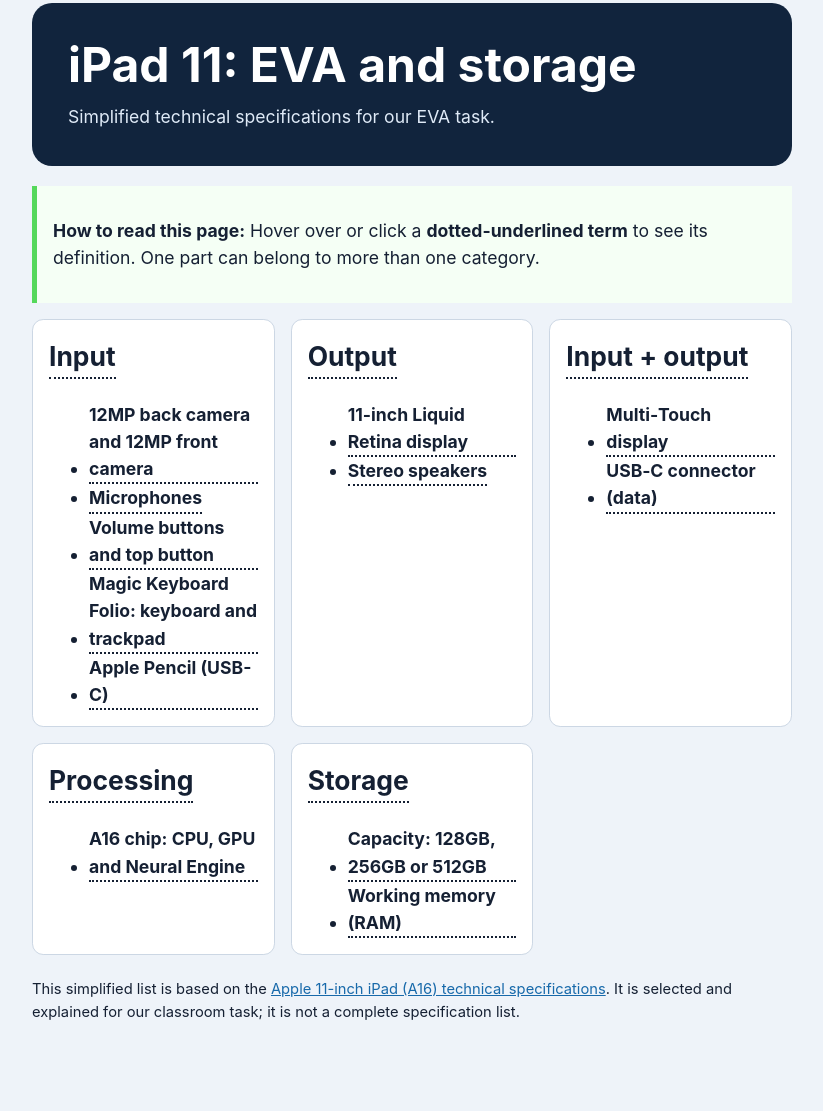
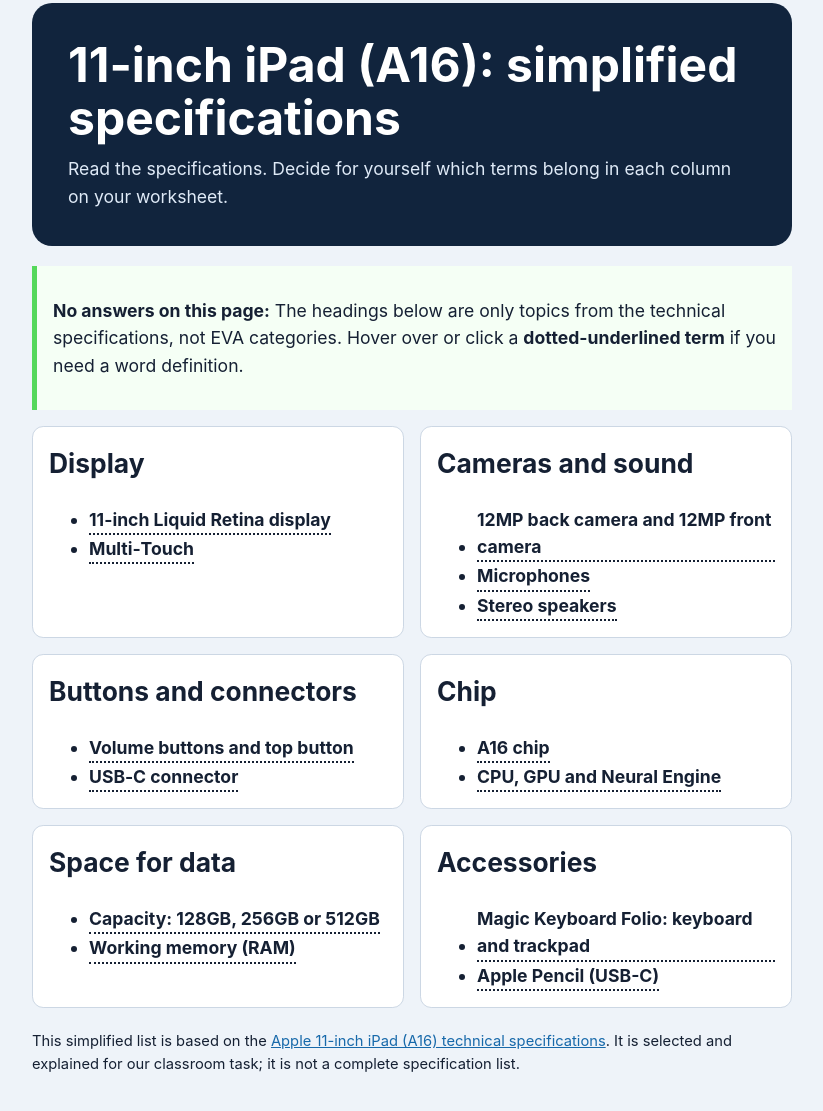
Before and after one commit to eudinaesis/grg23, a plain HTML site: page 1d-dgb/iPad-11-EVA-Spezifikationen.html in a window 1280 px wide. Shown: the part 95-1206 px from the top of the page, without its empty margins (228-1051 px from the left). Drawn offline with Linux system fonts and the light colour scheme.

Commit message:
Keep iPad EVA reference free of category answers

```diff
--- a/1d-dgb/iPad-11-EVA-Spezifikationen.html
+++ b/1d-dgb/iPad-11-EVA-Spezifikationen.html
@@ -3,15 +3,15 @@
 <head>
   <meta charset="utf-8">
   <meta name="viewport" content="width=device-width, initial-scale=1">
-  <title>iPad 11: EVA und Speicher – 1D – GRG 23</title>
+  <title>11" iPad (A16): Vereinfachte Daten – 1D – GRG 23</title>
   <link rel="stylesheet" href="../assets/styles.css">
   <script src="../assets/language.js" defer></script>
   <link rel="stylesheet" href="../assets/breadcrumbs.css">
   <style>
-    .category-grid { display: grid; grid-template-columns: repeat(auto-fit, minmax(15rem, 1fr)); gap: 1rem; margin-top: 1rem; }
-    .category-card { border: 1px solid var(--line); border-radius: .7rem; padding: 1rem; background: white; }
-    .category-card h2 { margin-top: 0; }
-    .category-card ul { margin-bottom: 0; }
+    .spec-grid { display: grid; grid-template-columns: repeat(auto-fit, minmax(16rem, 1fr)); gap: 1rem; margin-top: 1rem; }
+    .spec-card { border: 1px solid var(--line); border-radius: .7rem; padding: 1rem; background: white; }
+    .spec-card h2 { margin-top: 0; }
+    .spec-card ul { margin-bottom: 0; }
     .term { position: relative; display: inline; border: 0; border-bottom: 2px dotted currentColor; padding: 0; background: transparent; color: inherit; font: inherit; font-weight: 700; cursor: help; text-align: left; }
     .term:focus-visible { outline: 3px solid #facc15; outline-offset: 3px; }
     .definition { display: none; position: absolute; z-index: 5; left: 0; top: calc(100% + .4rem); width: min(21rem, 72vw); padding: .7rem .8rem; border: 1px solid #334155; border-radius: .45rem; background: #0f172a; color: white; font-size: .9rem; font-weight: 400; line-height: 1.35; box-shadow: 0 .4rem 1.2rem rgb(15 23 42 / .28); }
@@ -25,59 +25,66 @@
     <button type="button" data-set-lang="de" aria-pressed="true">DE</button>
     <button type="button" data-set-lang="en" aria-pressed="false">EN</button>
   </div>
-  <a class="address-banner" href="../"><strong>pnorthup.me/grg23</strong> → 1D → <span data-lang="de">iPad 11: EVA und Speicher</span><span data-lang="en">iPad 11: EVA and storage</span></a>
+  <a class="address-banner" href="../"><strong>pnorthup.me/grg23</strong> → 1D → <span data-lang="de">11" iPad: vereinfachte Daten</span><span data-lang="en">11-inch iPad: simplified specifications</span></a>
   <main class="site-shell">
     <!-- site-breadcrumb:start --><nav class="breadcrumb site-breadcrumb" aria-label="Brotkrumen / Breadcrumbs"><ol><li><a href="../index.html">GRG 23</a></li><li><a href="index.html">1D · DGB</a></li><li><a href="EVA-Prinzip-Teil-2.html"><span data-lang="de">EVA-Prinzip Teil 2</span><span data-lang="en">EVA principle part 2</span></a></li><li><span aria-current="page">iPad 11</span></li></ol></nav><!-- site-breadcrumb:end -->
     <header class="site-header">
-      <h1><span data-lang="de">iPad 11: EVA und Speicher</span><span data-lang="en">iPad 11: EVA and storage</span></h1>
-      <p><span data-lang="de">Vereinfachte technische Daten für unsere EVA-Aufgabe.</span><span data-lang="en">Simplified technical specifications for our EVA task.</span></p>
+      <h1><span data-lang="de">11" iPad (A16): Vereinfachte Daten</span><span data-lang="en">11-inch iPad (A16): simplified specifications</span></h1>
+      <p><span data-lang="de">Lies die Daten. Entscheide selbst, welche Begriffe zu welcher Spalte auf deinem Arbeitsblatt passen.</span><span data-lang="en">Read the specifications. Decide for yourself which terms belong in each column on your worksheet.</span></p>
     </header>
 
     <aside class="note">
-      <p data-lang="de"><strong>So liest du diese Seite:</strong> Fahre mit der Maus über einen <strong>gepunktet unterstrichenen Begriff</strong> oder klicke darauf. Dann siehst du eine Erklärung. Ein Teil kann in mehr als eine Kategorie gehören.</p>
-      <p data-lang="en"><strong>How to read this page:</strong> Hover over or click a <strong>dotted-underlined term</strong> to see its definition. One part can belong to more than one category.</p>
+      <p data-lang="de"><strong>Keine Lösungen auf dieser Seite:</strong> Die Überschriften unten sind nur Themen aus den technischen Daten, keine EVA-Kategorien. Fahre mit der Maus über einen <strong>gepunktet unterstrichenen Begriff</strong> oder klicke darauf, wenn du eine Wort-Erklärung brauchst.</p>
+      <p data-lang="en"><strong>No answers on this page:</strong> The headings below are only topics from the technical specifications, not EVA categories. Hover over or click a <strong>dotted-underlined term</strong> if you need a word definition.</p>
     </aside>
 
-    <section class="category-grid" aria-label="iPad EVA categories">
-      <article class="category-card">
-        <h2><button class="term" type="button" aria-expanded="false"><span data-lang="de">Eingabe</span><span data-lang="en">Input</span><span class="definition"><span data-lang="de">Etwas gibt Informationen <strong>in</strong> das iPad hinein: zum Beispiel Berührung, Ton, ein Bild oder ein Tastendruck.</span><span data-lang="en">Something sends information <strong>into</strong> the iPad: for example a touch, sound, a picture or a key press.</span></span></button></h2>
+    <section class="spec-grid" aria-label="Simplified iPad specifications">
+      <article class="spec-card">
+        <h2><span data-lang="de">Bildschirm</span><span data-lang="en">Display</span></h2>
         <ul>
-          <li><button class="term" type="button" aria-expanded="false"><span data-lang="de">12-MP-Kamera hinten und 12-MP-Kamera vorne</span><span data-lang="en">12MP back camera and 12MP front camera</span><span class="definition"><span data-lang="de">Eine Kamera nimmt Licht auf und macht daraus Bild- oder Videodaten für das iPad.</span><span data-lang="en">A camera takes in light and turns it into image or video data for the iPad.</span></span></button></li>
-          <li><button class="term" type="button" aria-expanded="false"><span data-lang="de">Mikrofone</span><span data-lang="en">Microphones</span><span class="definition"><span data-lang="de">Mikrofone nehmen Schall auf und machen daraus digitale Tondaten.</span><span data-lang="en">Microphones take in sound and turn it into digital audio data.</span></span></button></li>
-          <li><button class="term" type="button" aria-expanded="false"><span data-lang="de">Lautstärketasten und obere Taste</span><span data-lang="en">Volume buttons and top button</span><span class="definition"><span data-lang="de">Ein Tastendruck ist eine Anweisung an das iPad.</span><span data-lang="en">A button press is an instruction sent to the iPad.</span></span></button></li>
-          <li><button class="term" type="button" aria-expanded="false"><span data-lang="de">Magic Keyboard Folio: Tastatur und Trackpad</span><span data-lang="en">Magic Keyboard Folio: keyboard and trackpad</span><span class="definition"><span data-lang="de">Tasten schreiben Zeichen; das Trackpad steuert den Zeiger. Beides schickt Eingaben an das iPad.</span><span data-lang="en">Keys type characters; the trackpad controls the pointer. Both send input to the iPad.</span></span></button></li>
-          <li><button class="term" type="button" aria-expanded="false"><span data-lang="de">Apple Pencil (USB-C)</span><span data-lang="en">Apple Pencil (USB-C)</span><span class="definition"><span data-lang="de">Der Pencil sendet Berührungen und Bewegungen zum iPad, zum Beispiel beim Schreiben oder Zeichnen.</span><span data-lang="en">The Pencil sends touches and movements to the iPad, for example when writing or drawing.</span></span></button></li>
+          <li><button class="term" type="button" aria-expanded="false"><span data-lang="de">11" Liquid-Retina-Display</span><span data-lang="en">11-inch Liquid Retina display</span><span class="definition"><span data-lang="de">Der flache Bildschirm des iPads. Er zeigt zum Beispiel Text, Bilder, Videos und Spiele.</span><span data-lang="en">The iPad’s flat screen. It shows text, pictures, videos and games.</span></span></button></li>
+          <li><button class="term" type="button" aria-expanded="false"><span data-lang="de">Multi-Touch</span><span data-lang="en">Multi‑Touch</span><span class="definition"><span data-lang="de">Der Bildschirm kann mehrere Berührungen gleichzeitig erkennen, zum Beispiel zwei Finger zum Vergrößern eines Bildes.</span><span data-lang="en">The screen can detect several touches at once, for example two fingers to enlarge a picture.</span></span></button></li>
         </ul>
       </article>
 
-      <article class="category-card">
-        <h2><button class="term" type="button" aria-expanded="false"><span data-lang="de">Ausgabe</span><span data-lang="en">Output</span><span class="definition"><span data-lang="de">Das iPad zeigt, spielt oder gibt Informationen <strong>an dich</strong> aus.</span><span data-lang="en">The iPad shows, plays or sends information <strong>to you</strong>.</span></span></button></h2>
+      <article class="spec-card">
+        <h2><span data-lang="de">Kameras und Ton</span><span data-lang="en">Cameras and sound</span></h2>
         <ul>
-          <li><button class="term" type="button" aria-expanded="false"><span data-lang="de">11" Liquid-Retina-Display</span><span data-lang="en">11-inch Liquid Retina display</span><span class="definition"><span data-lang="de">Das Display zeigt Text, Bilder, Videos und Spiele.</span><span data-lang="en">The display shows text, pictures, videos and games.</span></span></button></li>
-          <li><button class="term" type="button" aria-expanded="false"><span data-lang="de">Stereo-Lautsprecher</span><span data-lang="en">Stereo speakers</span><span class="definition"><span data-lang="de">Die Lautsprecher machen aus digitalen Tondaten hörbaren Schall.</span><span data-lang="en">The speakers turn digital audio data into sound you can hear.</span></span></button></li>
+          <li><button class="term" type="button" aria-expanded="false"><span data-lang="de">12-MP-Kamera hinten und 12-MP-Kamera vorne</span><span data-lang="en">12MP back camera and 12MP front camera</span><span class="definition"><span data-lang="de">Die Kameras können Fotos und Videos aufnehmen. Die vordere Kamera eignet sich zum Beispiel für Videoanrufe.</span><span data-lang="en">The cameras can record photos and videos. The front camera is useful, for example, for video calls.</span></span></button></li>
+          <li><button class="term" type="button" aria-expanded="false"><span data-lang="de">Mikrofone</span><span data-lang="en">Microphones</span><span class="definition"><span data-lang="de">Mikrofone nehmen Schall auf, zum Beispiel deine Stimme bei einer Aufnahme.</span><span data-lang="en">Microphones pick up sound, for example your voice in a recording.</span></span></button></li>
+          <li><button class="term" type="button" aria-expanded="false"><span data-lang="de">Stereo-Lautsprecher</span><span data-lang="en">Stereo speakers</span><span class="definition"><span data-lang="de">Die Lautsprecher machen Ton hörbar, zum Beispiel Musik oder die Stimme in einem Video.</span><span data-lang="en">The speakers make sound audible, for example music or a voice in a video.</span></span></button></li>
         </ul>
       </article>
 
-      <article class="category-card">
-        <h2><button class="term" type="button" aria-expanded="false"><span data-lang="de">Eingabe + Ausgabe</span><span data-lang="en">Input + output</span><span class="definition"><span data-lang="de">Manche Teile können Informationen hinein- und herausgeben. Sie gehören dann zu beiden Kategorien.</span><span data-lang="en">Some parts can send information in and out. They then belong to both categories.</span></span></button></h2>
+      <article class="spec-card">
+        <h2><span data-lang="de">Tasten und Anschlüsse</span><span data-lang="en">Buttons and connectors</span></h2>
         <ul>
-          <li><button class="term" type="button" aria-expanded="false"><span data-lang="de">Multi-Touch-Display</span><span data-lang="en">Multi‑Touch display</span><span class="definition"><span data-lang="de">Der Bildschirm zeigt etwas <strong>an</strong> und erkennt gleichzeitig deine Berührungen. Deshalb ist er Ausgabe <strong>und</strong> Eingabe.</span><span data-lang="en">The screen displays something <strong>to you</strong> and also detects your touches. Therefore it is output <strong>and</strong> input.</span></span></button></li>
-          <li><button class="term" type="button" aria-expanded="false"><span data-lang="de">USB-C-Anschluss (Daten)</span><span data-lang="en">USB‑C connector (data)</span><span class="definition"><span data-lang="de">Über USB-C können Daten zum iPad hinein und vom iPad heraus übertragen werden. Auch Laden ist möglich.</span><span data-lang="en">USB‑C can transfer data into the iPad and out of the iPad. It can also charge it.</span></span></button></li>
+          <li><button class="term" type="button" aria-expanded="false"><span data-lang="de">Lautstärketasten und obere Taste</span><span data-lang="en">Volume buttons and top button</span><span class="definition"><span data-lang="de">Mit den Lautstärketasten änderst du die Lautstärke. Die obere Taste schaltet das iPad ein oder aus.</span><span data-lang="en">The volume buttons change the volume. The top button turns the iPad on or off.</span></span></button></li>
+          <li><button class="term" type="button" aria-expanded="false"><span data-lang="de">USB-C-Anschluss</span><span data-lang="en">USB‑C connector</span><span class="definition"><span data-lang="de">Hier kannst du ein Ladekabel oder anderes Zubehör anschließen. Über ein passendes Kabel können auch Dateien übertragen werden.</span><span data-lang="en">This is where you connect a charging cable or other accessories. With a suitable cable, files can also be transferred.</span></span></button></li>
         </ul>
       </article>
 
-      <article class="category-card">
-        <h2><button class="term" type="button" aria-expanded="false"><span data-lang="de">Verarbeitung</span><span data-lang="en">Processing</span><span class="definition"><span data-lang="de">Das iPad verarbeitet Daten: Es rechnet, vergleicht, entscheidet und macht aus Eingaben ein Ergebnis.</span><span data-lang="en">The iPad processes data: it calculates, compares, decides and turns input into a result.</span></span></button></h2>
+      <article class="spec-card">
+        <h2><span data-lang="de">Chip</span><span data-lang="en">Chip</span></h2>
         <ul>
-          <li><button class="term" type="button" aria-expanded="false"><span data-lang="de">A16 Chip: CPU, GPU und Neural Engine</span><span data-lang="en">A16 chip: CPU, GPU and Neural Engine</span><span class="definition"><span data-lang="de">Der Chip ist das Rechenzentrum des iPads. Die CPU führt Befehle aus, die GPU hilft bei Bildern und Spielen, und die Neural Engine hilft bei Aufgaben mit maschinellem Lernen.</span><span data-lang="en">The chip is the iPad’s calculation centre. The CPU follows instructions, the GPU helps with images and games, and the Neural Engine helps with machine-learning tasks.</span></span></button></li>
+          <li><button class="term" type="button" aria-expanded="false"><span data-lang="de">A16 Chip</span><span data-lang="en">A16 chip</span><span class="definition"><span data-lang="de">Ein sehr kleiner Bauteil im iPad, der Befehle ausführt und mit Daten rechnet.</span><span data-lang="en">A very small part inside the iPad that follows instructions and calculates with data.</span></span></button></li>
+          <li><button class="term" type="button" aria-expanded="false"><span data-lang="de">CPU, GPU und Neural Engine</span><span data-lang="en">CPU, GPU and Neural Engine</span><span class="definition"><span data-lang="de">Teile des A16 Chips: Die CPU führt viele Befehle aus, die GPU hilft besonders bei Bildern und Spielen, und die Neural Engine hilft bei bestimmten Aufgaben mit maschinellem Lernen.</span><span data-lang="en">Parts of the A16 chip: the CPU follows many instructions, the GPU especially helps with pictures and games, and the Neural Engine helps with certain machine-learning tasks.</span></span></button></li>
         </ul>
       </article>
 
-      <article class="category-card">
-        <h2><button class="term" type="button" aria-expanded="false"><span data-lang="de">Speicher</span><span data-lang="en">Storage</span><span class="definition"><span data-lang="de">Speicher bewahrt Daten auf, damit sie später wieder da sind: zum Beispiel Apps, Fotos, Videos und Dateien.</span><span data-lang="en">Storage keeps data so it is still there later: for example apps, photos, videos and files.</span></span></button></h2>
+      <article class="spec-card">
+        <h2><span data-lang="de">Platz für Daten</span><span data-lang="en">Space for data</span></h2>
         <ul>
-          <li><button class="term" type="button" aria-expanded="false"><span data-lang="de">Kapazität: 128 GB, 256 GB oder 512 GB</span><span data-lang="en">Capacity: 128GB, 256GB or 512GB</span><span class="definition"><span data-lang="de">Das ist der dauerhafte Speicherplatz für deine Dateien und Apps. Mehr GB bedeutet: mehr Platz.</span><span data-lang="en">This is the long-term space for your files and apps. More GB means more room.</span></span></button></li>
-          <li><button class="term" type="button" aria-expanded="false"><span data-lang="de">Arbeitsspeicher (RAM)</span><span data-lang="en">Working memory (RAM)</span><span class="definition"><span data-lang="de">RAM ist ein sehr schneller, kurzer Zwischenspeicher. Das iPad nutzt ihn, während Apps gerade laufen. Beim Ausschalten wird sein Inhalt gelöscht. Apple nennt die RAM-Größe auf dieser technischen Daten-Seite nicht.</span><span data-lang="en">RAM is very fast, short-term working memory. The iPad uses it while apps are running. Its contents disappear when the iPad is switched off. Apple does not state the RAM amount on this technical-specifications page.</span></span></button></li>
+          <li><button class="term" type="button" aria-expanded="false"><span data-lang="de">Kapazität: 128 GB, 256 GB oder 512 GB</span><span data-lang="en">Capacity: 128GB, 256GB or 512GB</span><span class="definition"><span data-lang="de">Diese GB-Zahl sagt, wie viel Platz es für Apps, Fotos, Videos und Dateien gibt. Mehr GB bedeutet mehr Platz.</span><span data-lang="en">This GB number says how much room there is for apps, photos, videos and files. More GB means more room.</span></span></button></li>
+          <li><button class="term" type="button" aria-expanded="false"><span data-lang="de">Arbeitsspeicher (RAM)</span><span data-lang="en">Working memory (RAM)</span><span class="definition"><span data-lang="de">RAM ist sehr schneller Platz, den das iPad benutzt, während Apps gerade laufen. Beim Ausschalten wird sein Inhalt gelöscht. Apple nennt die RAM-Größe auf seiner technischen Daten-Seite nicht.</span><span data-lang="en">RAM is very fast space that the iPad uses while apps are running. Its contents disappear when the iPad is switched off. Apple does not state the RAM amount on its technical-specifications page.</span></span></button></li>
+        </ul>
+      </article>
+
+      <article class="spec-card">
+        <h2><span data-lang="de">Zubehör</span><span data-lang="en">Accessories</span></h2>
+        <ul>
+          <li><button class="term" type="button" aria-expanded="false"><span data-lang="de">Magic Keyboard Folio: Tastatur und Trackpad</span><span data-lang="en">Magic Keyboard Folio: keyboard and trackpad</span><span class="definition"><span data-lang="de">Die Tastatur hat Tasten zum Schreiben. Das Trackpad ist die glatte Fläche darunter: Damit bewegst du den Zeiger auf dem Bildschirm.</span><span data-lang="en">The keyboard has keys for typing. The trackpad is the smooth surface below it: you use it to move the pointer on the screen.</span></span></button></li>
+          <li><button class="term" type="button" aria-expanded="false"><span data-lang="de">Apple Pencil (USB-C)</span><span data-lang="en">Apple Pencil (USB-C)</span><span class="definition"><span data-lang="de">Mit dem Pencil kannst du auf dem iPad schreiben, zeichnen und auswählen.</span><span data-lang="en">With the Pencil, you can write, draw and select on the iPad.</span></span></button></li>
         </ul>
       </article>
     </section>
```
